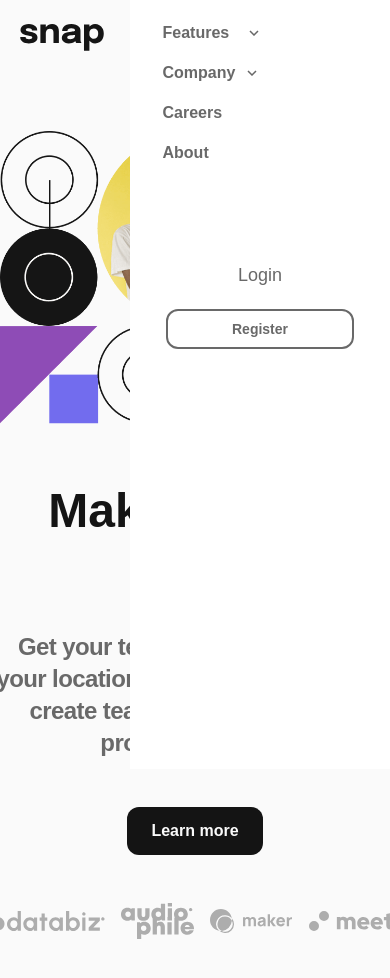
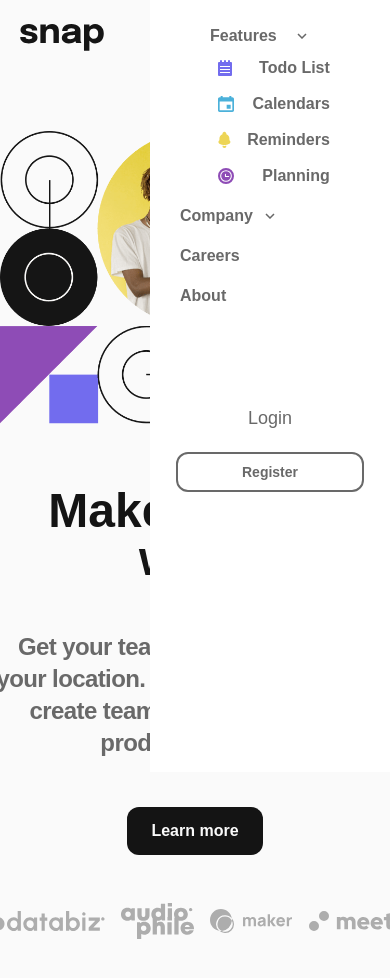
Before and after one commit to richardebrain/snap, a Next.js app: page / in a window 390 px wide. Shown: the top 978 px of the page. Built offline with nearby package versions, Linux system fonts and the light colour scheme.

Commit message:
adjusted the margin for better responsiveness

```diff
--- a/components/Header.jsx
+++ b/components/Header.jsx
@@ -4,6 +4,10 @@ import CloseMenu from "../public/images/icon-close-menu.svg";
 import Up from "../public/images/icon-arrow-up.svg";
 import Down from "../public/images/icon-arrow-down.svg";
 import Button from "./Button";
+import TodoIcon from "../public/images/icon-todo.svg";
+import ReminderIcon from "../public/images/icon-reminders.svg";
+import PlanningIcon from "../public/images/icon-planning.svg";
+import CalendarIcon from "../public/images/icon-calendar.svg";
 
 import { useState } from "react";
 import FeaturesList from "./FeaturesList";
@@ -85,15 +89,35 @@ const Header = () => {
         </div>
       </div>
       {/* sidebar  */}
-      <div className=" flex items-start flex-col  fixed right-0 bg-white h-full w-2/3  z-10 overflow-x-hidden mt-[618px]   text-mediumGray space-y-24">
+      <div className=" flex items-start flex-col  fixed right-0 bg-white h-full w-60  z-10 overflow-x-hidden mt-[624px]   text-mediumGray space-y-24 md:hidden">
         <div id="close-btn">
           <CloseMenu className="absolute top-6 right-5 " />
         </div>
-        <div id="nav-content" className=" mx-auto w-3/4 space-y-4">
-          <div className="cursor-pointer font-bold flex justify-between items-center space-x-2 hover:text-almostBlack">
-            <div className="flex w-2/3 items-center space-x-5">
+        <div id="nav-content" className=" mx-auto w-3/4 font-bold space-y-4">
+
+          <div className="flex flex-col  justify-between items-center space-x-2">
+
+            <div className="flex w-2/3  cursor-pointer  items-center space-x-5  hover:text-almostBlack">
               <h4>Features</h4>
               <Down />
+            </div>
+            <div id="feature-content" className="flex flex-col space-y-3">
+              <span className="flex cursor-pointer justify-between space-x-2 items-center mt-2 w-2/2 hover:text-almostBlack">
+                <TodoIcon />
+                <span className="self-left">Todo List</span>
+              </span>
+              <span className="flex cursor-pointer justify-between items-center space-x-4 w-2/2 hover:text-almostBlack">
+                <CalendarIcon />
+                <span>Calendars</span>
+              </span>
+              <span className="flex cursor-pointer justify-between items-center space-x-4 w-2/2 hover:text-almostBlack">
+                <ReminderIcon />
+                <span className="">Reminders</span>
+              </span>
+              <span className="flex cursor-pointer justify-between items-center space-x-4 mb-3 w-2/2 hover:text-almostBlack">
+                <PlanningIcon />
+                <span className="">Planning</span>
+              </span>
             </div>
           </div>
           <div className="cursor-pointer font-bold flex justify-between items-center space-x-2 hover:text-almostBlack">
@@ -101,6 +125,7 @@ const Header = () => {
               <h4>Company</h4>
               <Down />
             </div>
+
           </div>
           <div className="cursor-pointer font-bold  hover:text-almostBlack">
             <h4>Careers</h4>
```
